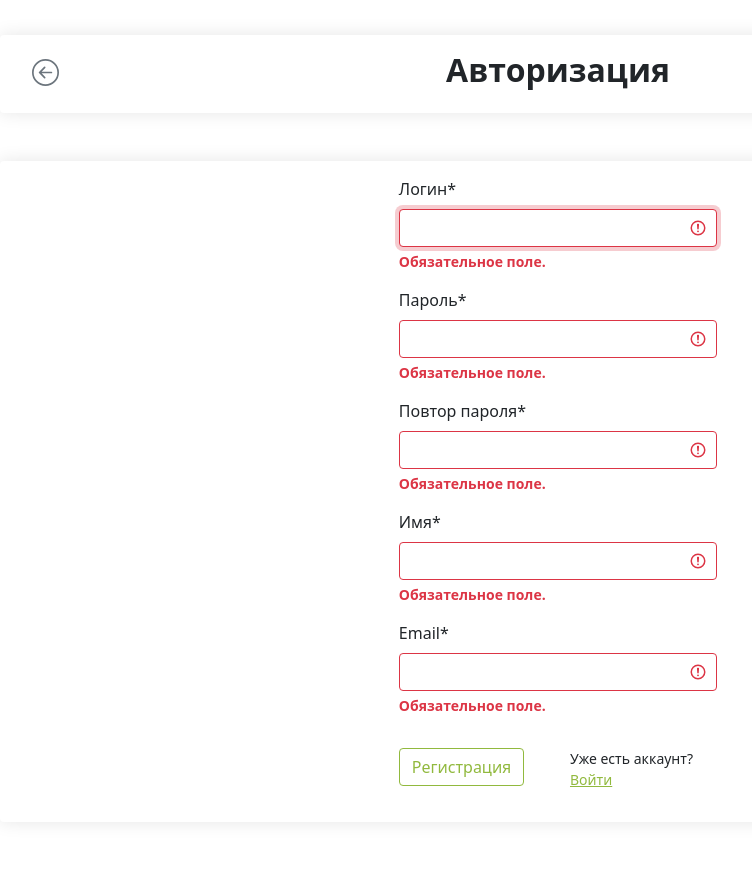
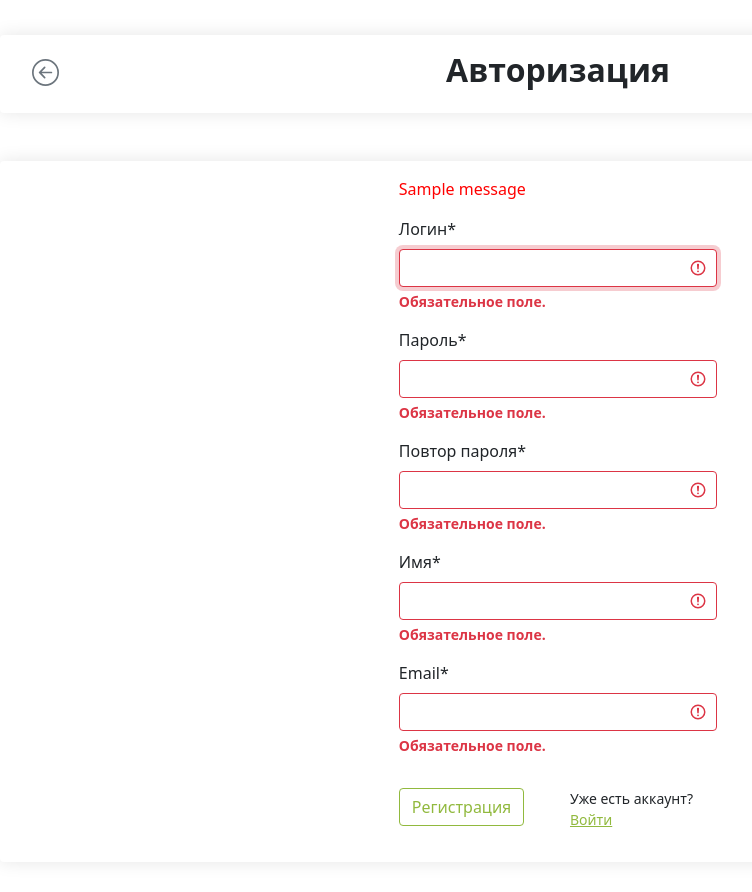
Before and after one commit to AndreyShukatka/FoodPlan, a Django app: page /registration/ in a window 1280 px wide. Shown: the part 82-974 px from the top of the page, without its empty margins (82-834 px from the left). Run offline with Django 4.2, Linux system fonts and the light colour scheme; tables that the repository leaves empty hold one stand-in row (values such as "Sample post"); one stand-in notice (Sample message) is shown; parts of the project's set-up code (start-up, migrations or seed data) failed here and were passed over; some libraries are stand-ins or nearby versions.

Commit message:
Добавил ошибку при регистрации на одинаковый mail

```diff
--- a/food/templates/registration.html
+++ b/food/templates/registration.html
@@ -56,7 +56,11 @@
                 <div class="card px-5 py-3 d-flex align-items-center foodplan__shadow">
                     <form method="post", action="{% url 'registration' %}">
                         {% csrf_token %}
-                        {{ messages.error }}
+                        {% if messages %}
+                            {% for message in messages %}
+                                <p style="color: red">{{ message }}</p>
+                            {% endfor %}
+                        {% endif %}
                         {{ form|crispy }}
                         <div class="row mb-3">
                             <div class="col-12 col-sm-6 mt-3">
```
